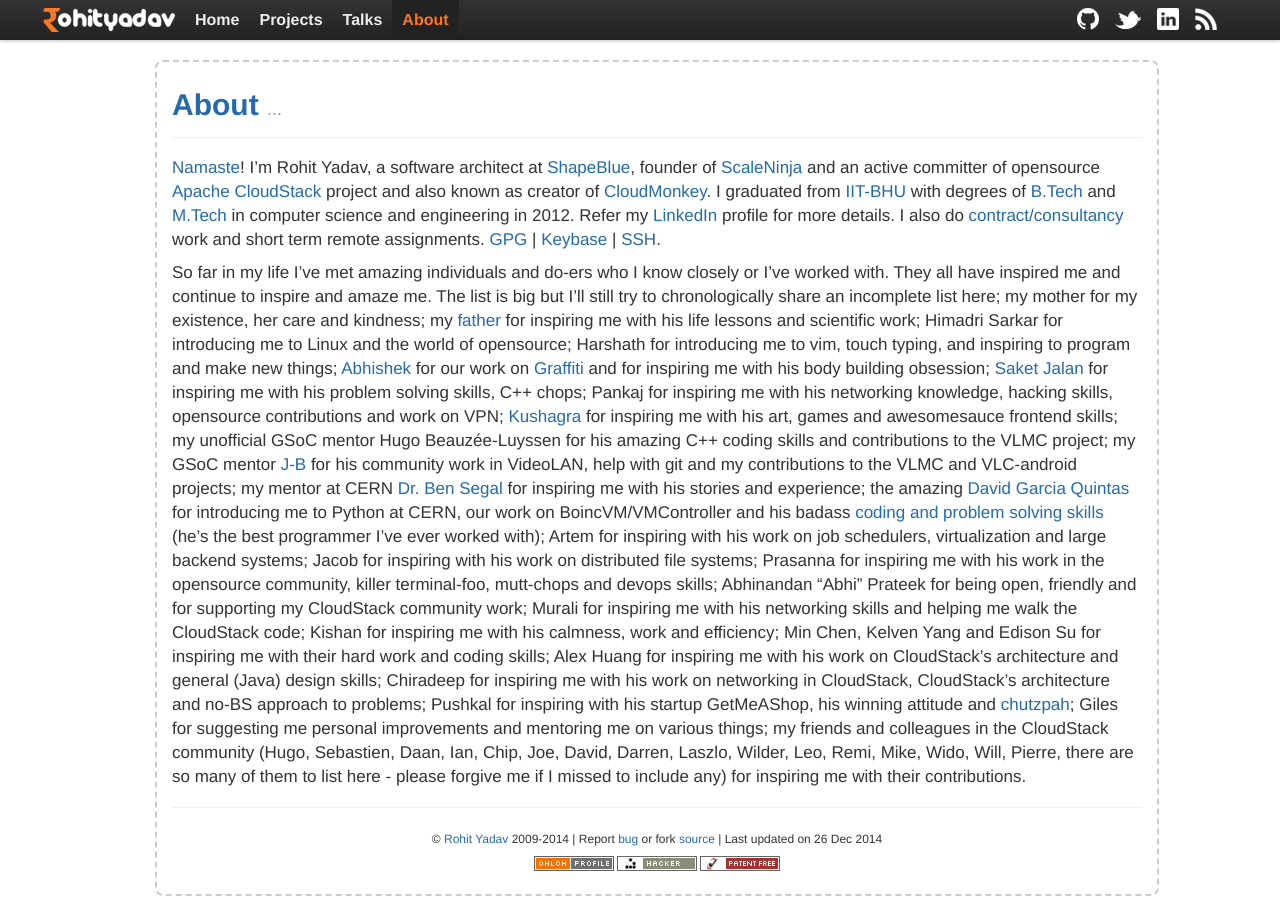
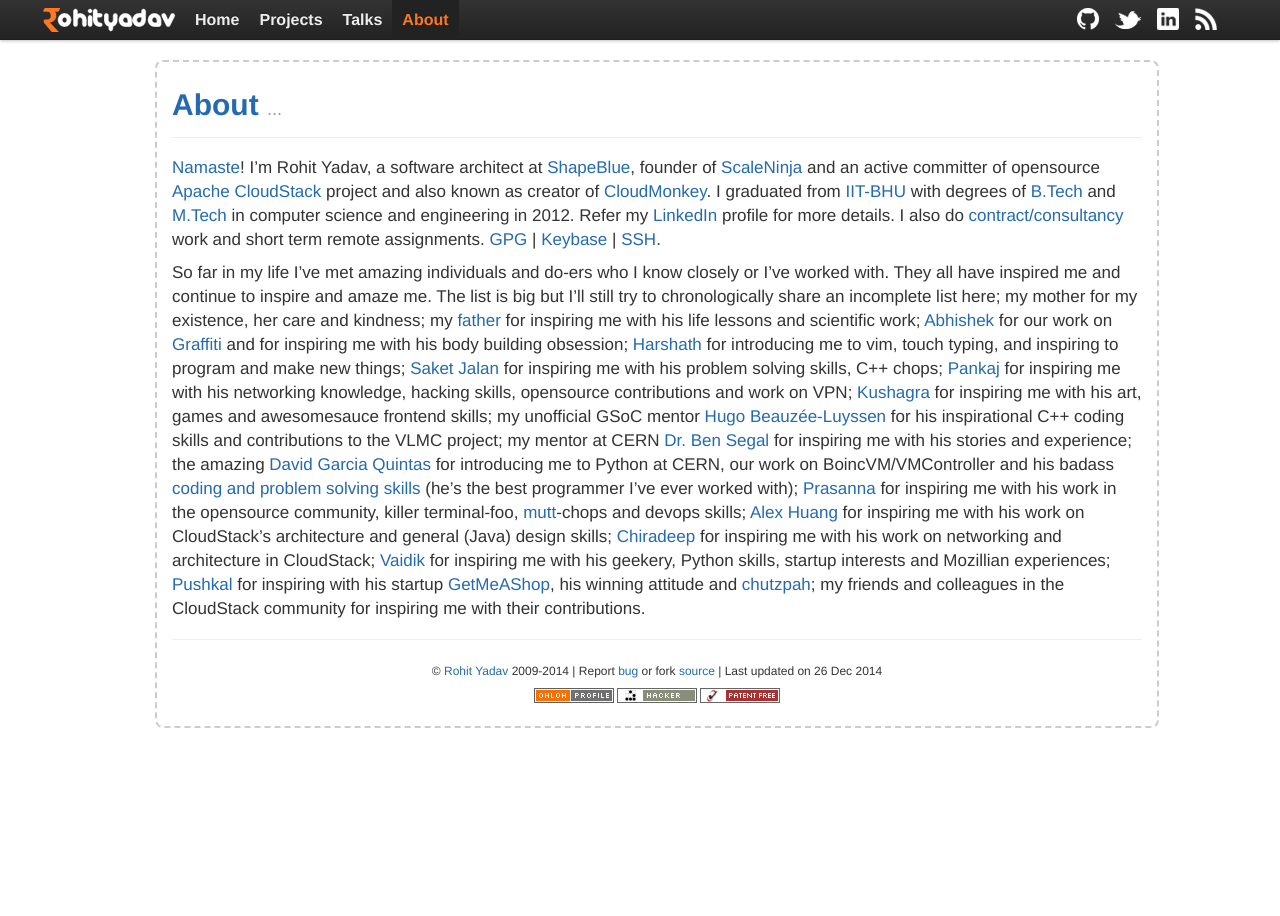
Before and after one commit to rohityadavcloud/rohityadavcloud.github.io, a Jekyll site: the page built from about.markdown, in a window 1280 px wide. Built offline with Jekyll 4.4.1, drawn with Linux system fonts in a browser that asks for light colours.

Commit message:
42
Signed-off-by: Rohit Yadav <rohit@scaleninja.com>

```diff
--- a/about.markdown
+++ b/about.markdown
@@ -14,27 +14,20 @@
 
 So far in my life I've met amazing individuals and do-ers who I know closely or I've worked with.
 They all have inspired me and continue to inspire and amaze me. The list is big but
-I'll still try to chronologically share an incomplete list here; my mother for my existence, her care and kindness;
+I'll still try to chronologically share an incomplete list here;
+my mother for my existence, her care and kindness;
 my [father](http://en.wikipedia.org/wiki/Rajpal_Singh_Yadav) for inspiring me with his life lessons and scientific work;
-Himadri Sarkar for introducing me to Linux and the world of opensource;
-Harshath for introducing me to vim, touch typing, and inspiring to program and make new things;
 [Abhishek](http://theshowstopper.in) for our work on [Graffiti](https://github.com/bhaisaab/graffiti) and for inspiring me with his body building obsession;
+[Harshath](https://twitter.com/jrharshath) for introducing me to vim, touch typing, and inspiring to program and make new things;
 [Saket Jalan](https://www.facebook.com/saket1409) for inspiring me with his problem solving skills, C++ chops;
-Pankaj for inspiring me with his networking knowledge, hacking skills, opensource contributions and work on VPN;
+[Pankaj](https://plus.google.com/108359435440900452376/about) for inspiring me with his networking knowledge, hacking skills, opensource contributions and work on VPN;
 [Kushagra](http://kushagragour.in/) for inspiring me with his art, games and awesomesauce frontend skills;
-my unofficial GSoC mentor Hugo Beauzée-Luyssen for his amazing C++ coding skills and contributions to the VLMC project;
-my GSoC mentor [J-B](http://www.jbkempf.com/) for his community work in VideoLAN, help with git and my contributions to the VLMC and VLC-android projects;
+my unofficial GSoC mentor [Hugo Beauzée-Luyssen](https://twitter.com/beauzeh) for his inspirational C++ coding skills and contributions to the VLMC project;
 my mentor at CERN [Dr. Ben Segal](http://ben.web.cern.ch/ben/) for inspiring me with his stories and experience;
 the amazing [David Garcia Quintas](https://www.linkedin.com/in/davidgarciaquintas) for introducing me to Python at CERN, our work on BoincVM/VMController and his badass [coding and problem solving skills](https://github.com/dgquintas/my-code-samples) (he's the best programmer I've ever worked with);
-Artem for inspiring with his work on job schedulers, virtualization and large backend systems;
-Jacob for inspiring with his work on distributed file systems;
-Prasanna for inspiring me with his work in the opensource community, killer terminal-foo, mutt-chops and devops skills;
-Abhinandan "Abhi" Prateek for being open, friendly and for supporting my CloudStack community work;
-Murali for inspiring me with his networking skills and helping me walk the CloudStack code;
-Kishan for inspiring me with his calmness, work and efficiency;
-Min Chen, Kelven Yang and Edison Su for inspiring me with their hard work and coding skills;
-Alex Huang for inspiring me with his work on CloudStack's architecture and general (Java) design skills;
-Chiradeep for inspiring me with his work on networking in CloudStack, CloudStack's architecture and no-BS approach to problems;
-Pushkal for inspiring with his startup GetMeAShop, his winning attitude and [chutzpah](http://en.wikipedia.org/wiki/Chutzpah);
-Giles for suggesting me personal improvements and mentoring me on various things;
-my friends and colleagues in the CloudStack community (Hugo, Sebastien, Daan, Ian, Chip, Joe, David, Darren, Laszlo, Wilder, Leo, Remi, Mike, Wido, Will, Pierre, there are so many of them to list here - please forgive me if I missed to include any) for inspiring me with their contributions.
+[Prasanna](https://twitter.com/v0g0n) for inspiring me with his work in the opensource community, killer terminal-foo, [mutt](http://www.mutt.org/)-chops and devops skills;
+[Alex Huang](http://en.wikipedia.org/wiki/Alex_Huang) for inspiring me with his work on CloudStack's architecture and general (Java) design skills;
+[Chiradeep](https://twitter.com/chiradeep) for inspiring me with his work on networking and architecture in CloudStack;
+[Vaidik](https://github.com/vaidik) for inspiring me with his geekery, Python skills, startup interests and Mozillian experiences;
+[Pushkal](https://twitter.com/pushkalcodes) for inspiring with his startup [GetMeAShop](http://www.getmeashop.com), his winning attitude and [chutzpah](http://en.wikipedia.org/wiki/Chutzpah);
+my friends and colleagues in the CloudStack community for inspiring me with their contributions.
```
